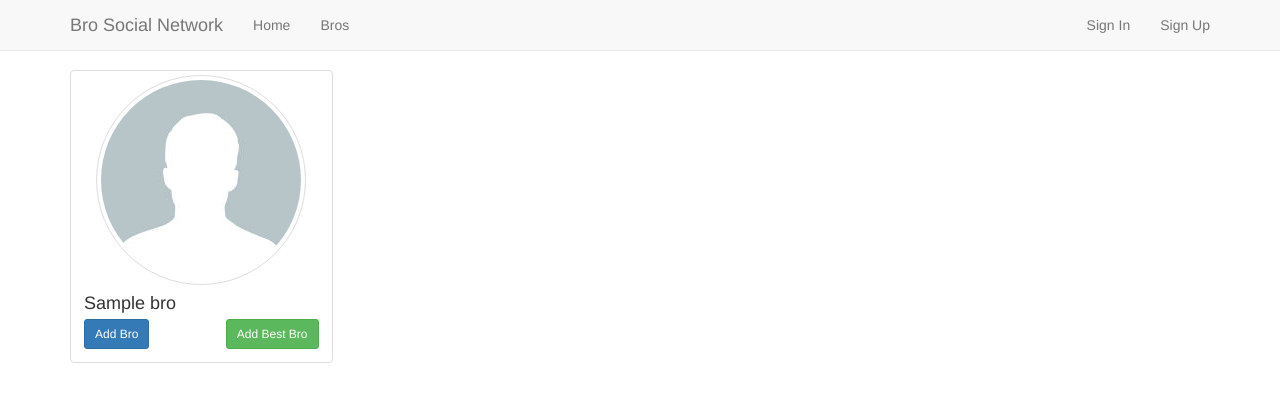
After one commit to Isabek/planbrothersapp, a Python web app: template web-application/templates/bro/my_bros.html in a window 1280 px wide. The commit adds this page. Shown: the top 402 px of the page. Run offline with Jinja, Linux system fonts and the light colour scheme; the template is opened without the code that fills it: most values are stand-ins (such as "Sample title", 1, 10 or a date in 2020).

Commit message:
- Added My Bros page which contains bro's friends.

```diff
--- /dev/null
+++ b/web-application/templates/bro/my_bros.html
@@ -0,0 +1,36 @@
+{% extends 'layouts/base.html' %}
+
+{% set page_title = "My Bros" %}
+
+{% block container %}
+    <div class="row list-group">
+        {% for bro in bros %}
+            <div class="col-xs-6 col-lg-3">
+                <div class="thumbnail">
+                    <img src="{{ url_for('static', filename='images/no-user.jpg') }}"
+                         class="img-circle img-thumbnail">
+                    <div class="caption">
+                        <h4 class="group inner list-group-item-heading">{{ bro }}</h4>
+                        <div class="row">
+                            <div class="col-xs-12 col-md-12">
+                                {% if current_user.is_friend(bro) %}
+                                    <a class="btn btn-danger btn-sm pull-left"
+                                       href="{{ url_for('bro.unfriend_bro', bro_id=bro.id) }}">Unfriend</a>
+                                {% else %}
+                                    <a class="btn btn-primary btn-sm pull-left"
+                                       href="{{ url_for('bro.friend_bro', bro_id=bro.id) }}">Add Bro</a>
+                                {% endif %}
+                                <a class="btn btn-success btn-sm pull-right" href="">Add Best Bro</a>
+                            </div>
+                        </div>
+                    </div>
+                </div>
+            </div>
+        {% else %}
+            <p class="lead text-center">
+                You have not any bros. You can find bros <a
+                    href="{{ url_for('bro.list_bros') }}">here.</a>
+            </p>
+        {% endfor %}
+    </div>
+{% endblock %}
--- a/web-application/templates/layouts/base.html
+++ b/web-application/templates/layouts/base.html
@@ -38,6 +38,12 @@
                 <li class="{% if current_url == 'bro.list_bros' %} active {% endif %}">
                     <a href="{{ url_for('bro.list_bros') }}">Bros</a>
                 </li>
+
+                {% if current_user.is_authenticated %}
+                    <li class="{% if current_url == 'bro.my_bros' %} active {% endif %}">
+                        <a href="{{ url_for('bro.my_bros') }}">My Bros</a>
+                    </li>
+                {% endif %}
             </ul>
             <ul class="nav navbar-nav navbar-right">
                 {% if not current_user.is_authenticated %}
```
Also changed, not shown: web-application/bro/views.py (+7 -0 lines).
